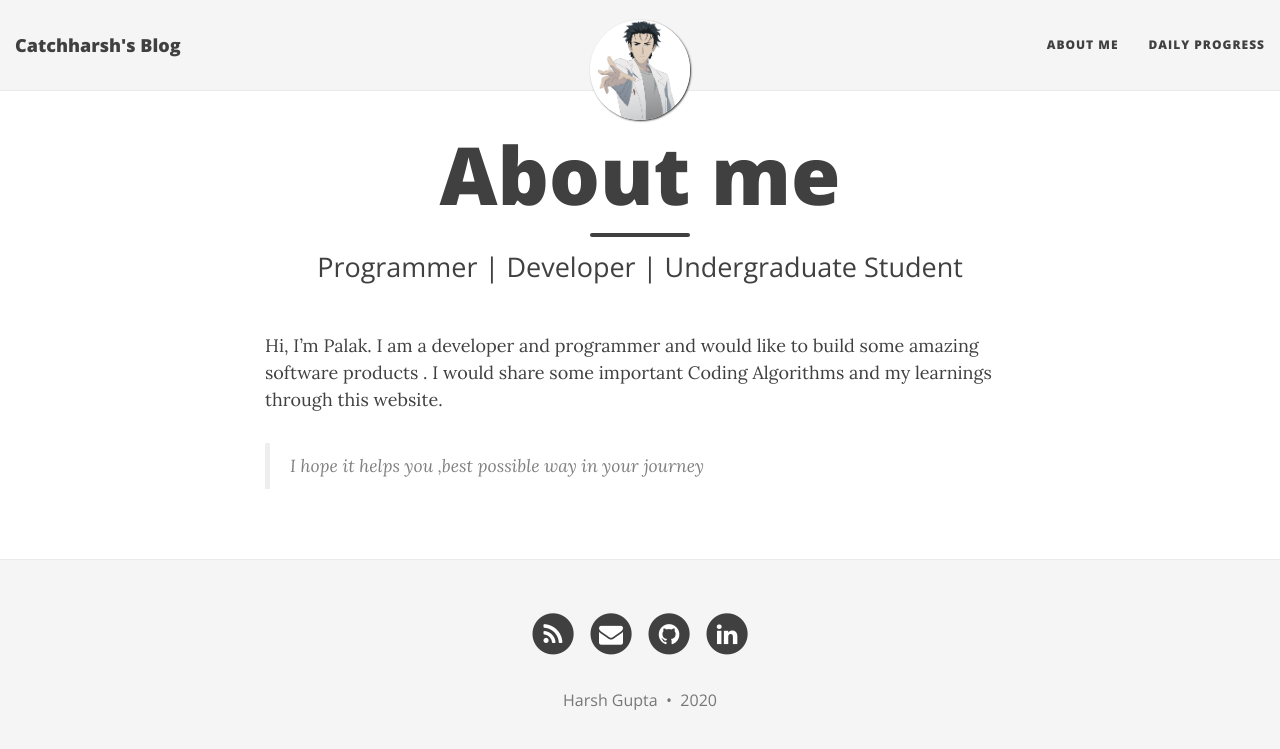
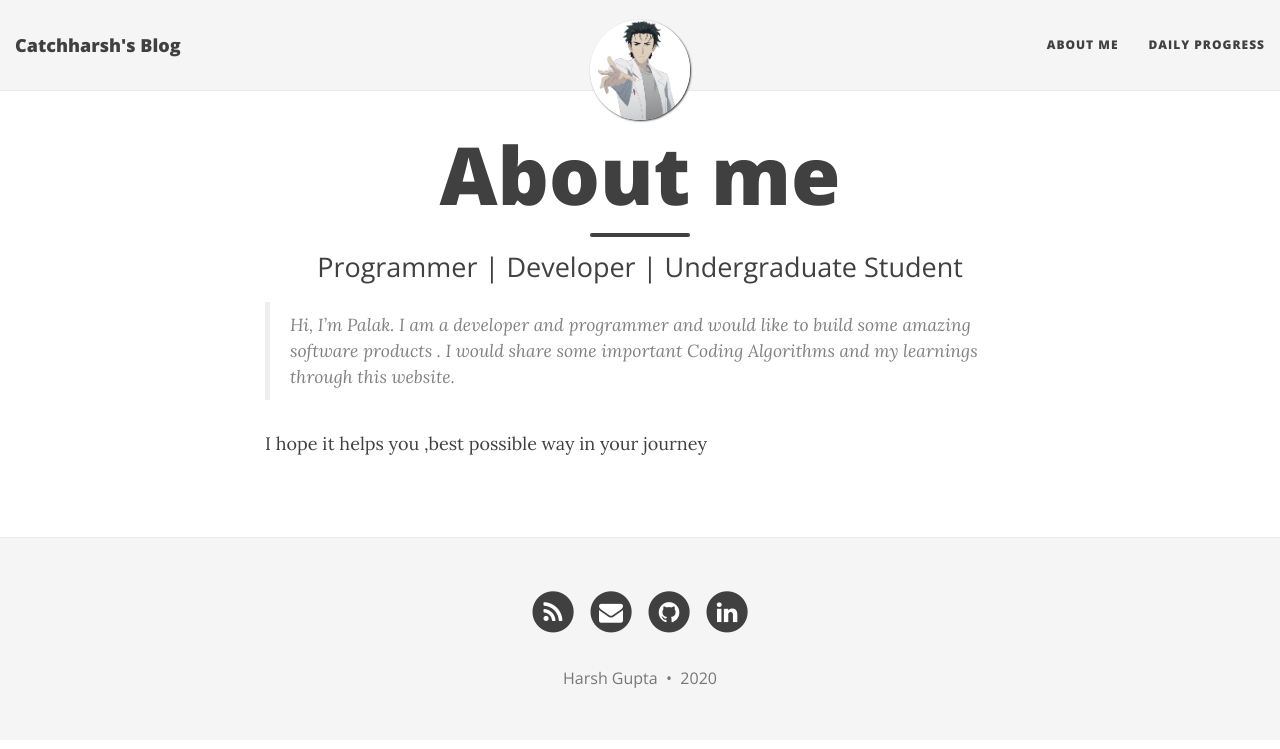
Before and after one commit to developer22-university/catchharsh.github.io, a Jekyll site: the page built from aboutme.md, in a window 1280 px wide. Shown: the top 749 px of the page. Built offline with Jekyll 4.4.1, drawn with Linux system fonts in a browser that asks for light colours; nearby versions of some CDN libraries.

```diff
--- a/aboutme.md
+++ b/aboutme.md
@@ -3,9 +3,9 @@ layout: page
 title: About me
 subtitle:  Programmer | Developer | Undergraduate Student
 ---
-Hi, I'm Palak.
+>Hi, I'm Palak.
 I am a developer and programmer and  would like to build some amazing software products .
 I would share some important Coding Algorithms and  my learnings through this website.
 
 
->I hope it helps you ,best possible way in your journey
+I hope it helps you ,best possible way in your journey
```
